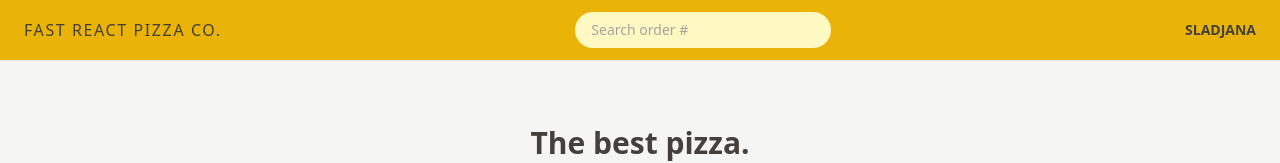
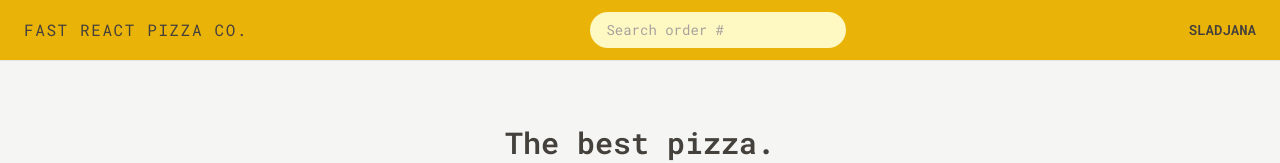
Before and after one commit to SladjanaDejanovic/Fast-React-Pizza, a React (Vite) app: page / in a window 1280 px wide. Shown: the top 163 px of the page. Built offline with nearby package versions, Linux system fonts and the light colour scheme.

Commit message:
configuring tailwind

```diff
--- a/index.html
+++ b/index.html
@@ -3,8 +3,14 @@
   <head>
     <meta charset="UTF-8" />
     <link rel="icon" type="image/svg+xml" href="/vite.svg" />
+    <link rel="preconnect" href="https://fonts.googleapis.com" />
+    <link rel="preconnect" href="https://fonts.gstatic.com" crossorigin />
     <meta name="viewport" content="width=device-width, initial-scale=1.0" />
-    <title>Vite + React</title>
+    <link
+      href="https://fonts.googleapis.com/css2?family=Roboto+Mono:ital,wght@0,100..700;1,100..700&display=swap"
+      rel="stylesheet"
+    />
+    <title>Fast React Pizza</title>
   </head>
   <body class="bg-stone-100 text-stone-700">
     <div id="root"></div>
--- a/src/ui/Header.jsx
+++ b/src/ui/Header.jsx
@@ -4,7 +4,7 @@
 
 function Header() {
   return (
-    <header className="bg-yellow-500 flex items-center justify-between uppercase px-4 py-3 border-b border-stone-200 sm:px-6">
+    <header className="bg-yellow-500 font-pizza flex items-center justify-between uppercase px-4 py-3 border-b border-stone-200 sm:px-6">
       <Link to="/" className="tracking-widest">
         Fast React Pizza Co.
       </Link>
--- a/tailwind.config.js
+++ b/tailwind.config.js
@@ -2,7 +2,14 @@
 export default {
   content: ["./index.html", "./src/**/*.{js,ts,jsx,tsx}"],
   theme: {
-    extend: {},
+    fontFamily: {
+      sans: "Roboto Mono, monospace",
+    },
+    extend: {
+      height: {
+        screen: "100dvh",
+      },
+    },
   },
   plugins: [],
 };
```
